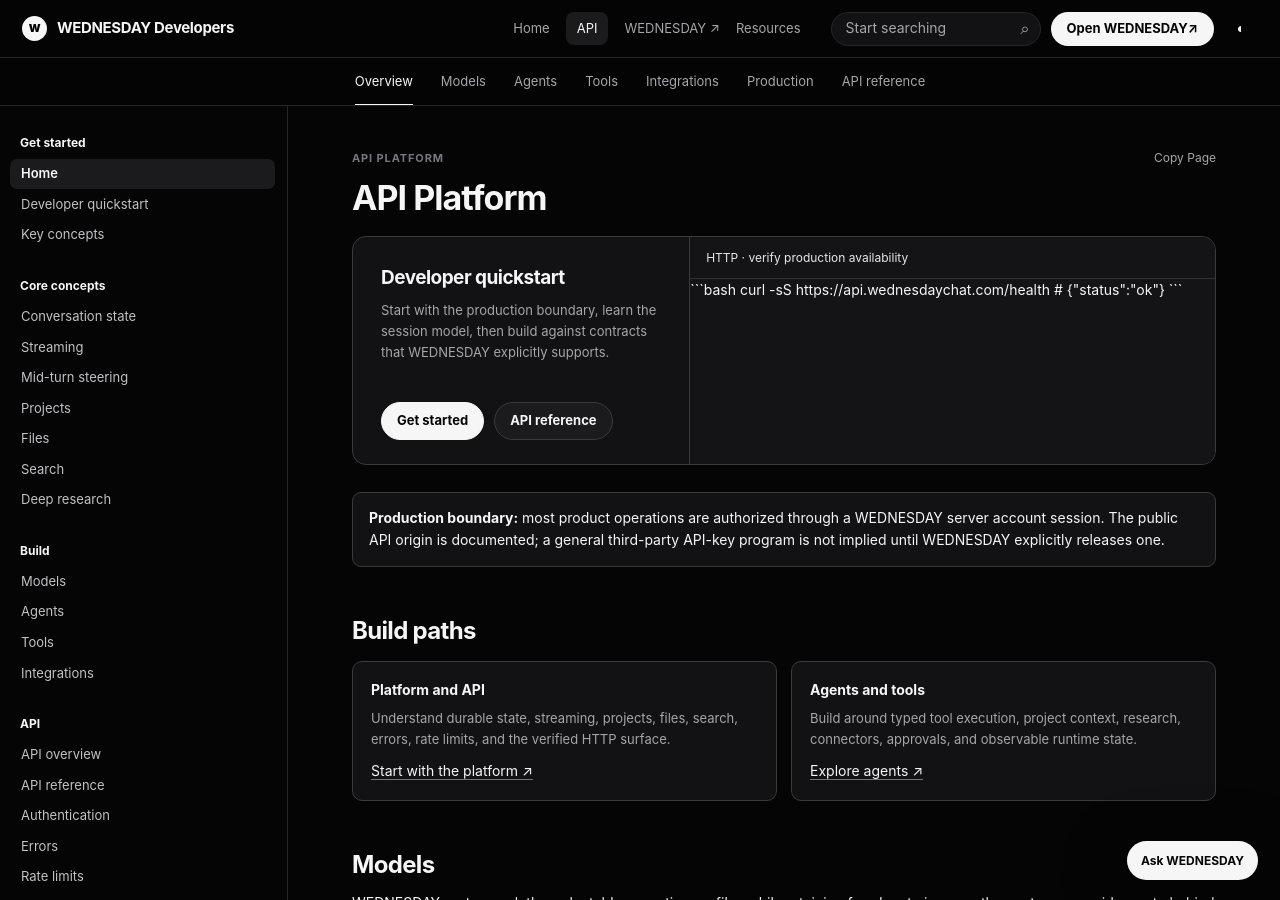
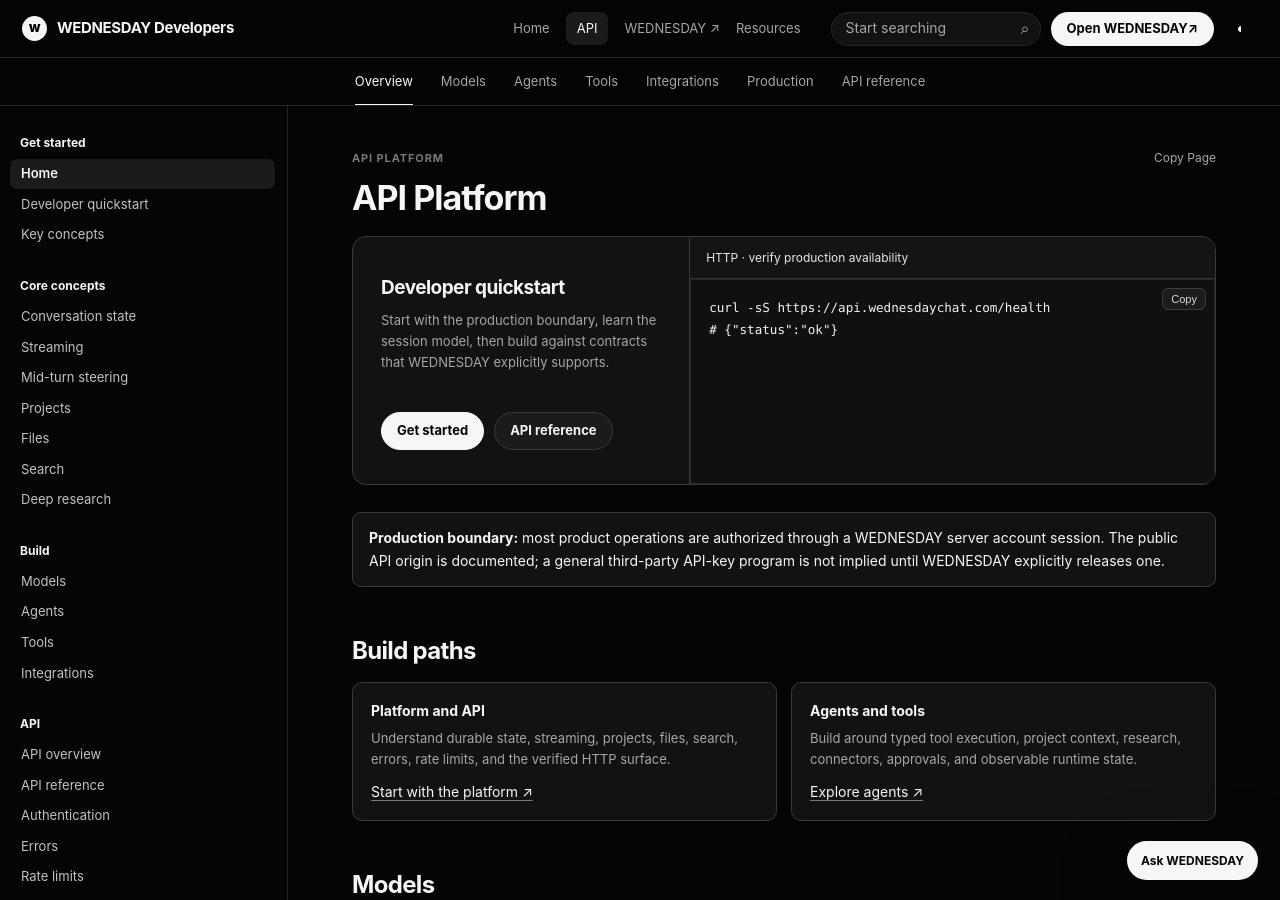
Before and after one commit to Glass-Anvil-Studios/wednesday-docs, a Jekyll site: the page built from index.md, in a window 1280 px wide and 900 px high. Built offline with Jekyll 4.4.1, drawn with Linux system fonts in a browser that asks for light colours.

Commit message:
fix: render homepage quickstart code correctly

````diff
--- a/index.md
+++ b/index.md
@@ -15,11 +15,8 @@
   </div>
   <div class="quickstart-code">
     <div class="code-label">HTTP · verify production availability</div>
-
-```bash
-curl -sS https://api.wednesdaychat.com/health
-# {"status":"ok"}
-```
+    <pre><code class="language-bash">curl -sS https://api.wednesdaychat.com/health
+# {"status":"ok"}</code></pre>
   </div>
 </div>
 
````
